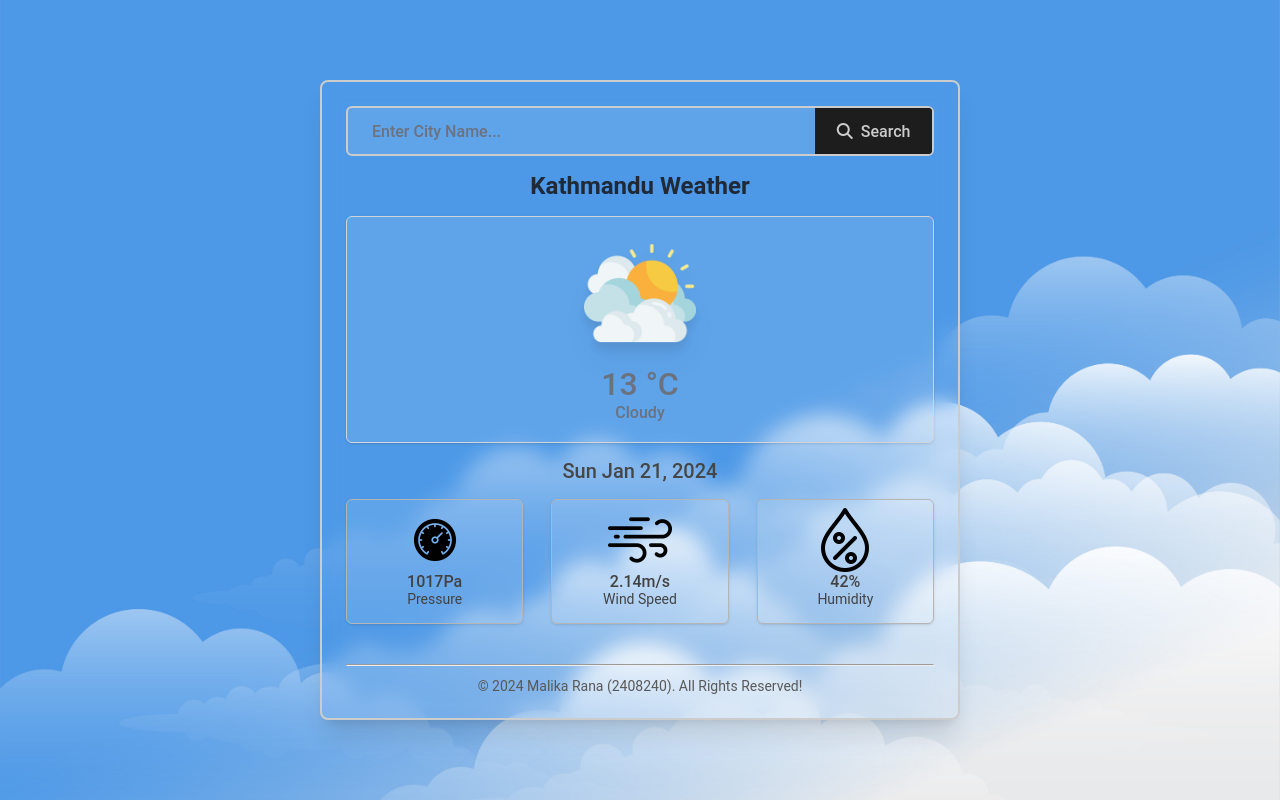
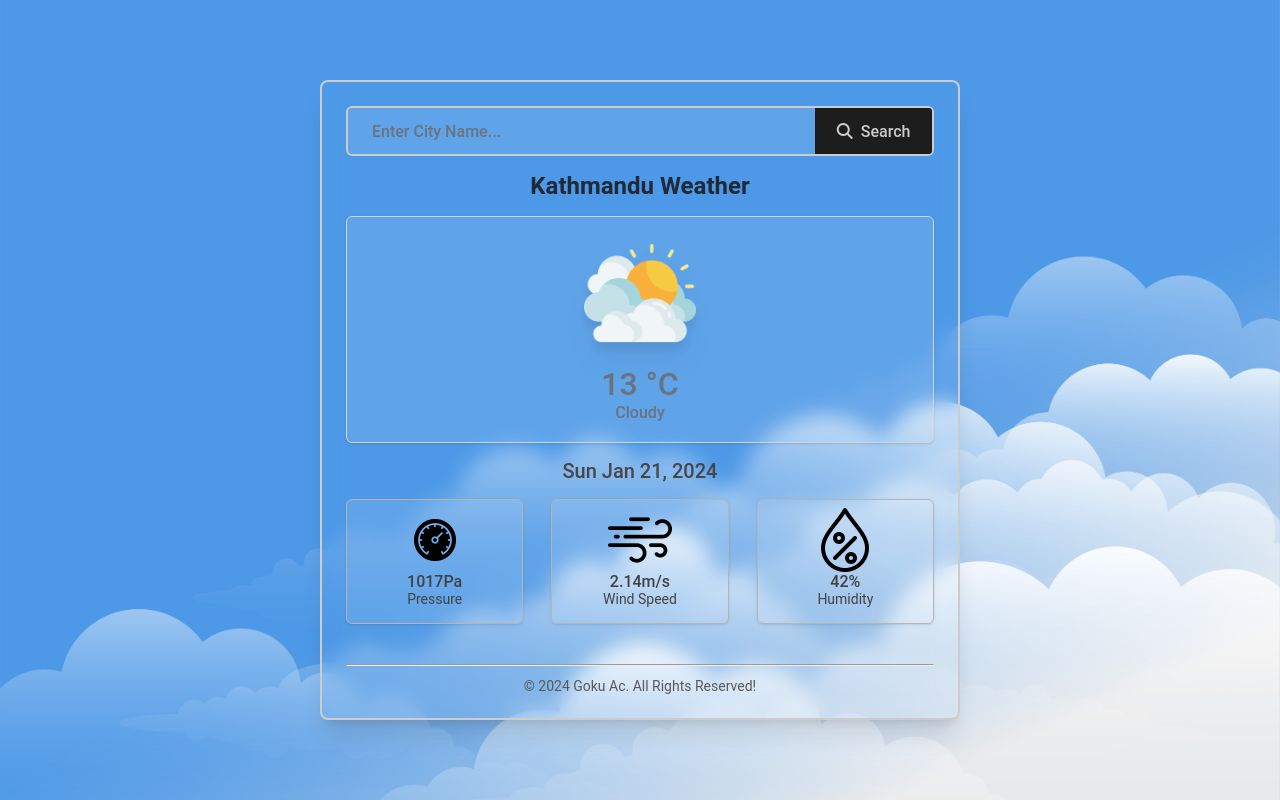
Before and after one commit to gokarna123-goku/glassmorphism-weather-ui, a plain HTML site: page index.html in a window 1280 px wide. Drawn offline with Linux system fonts and the light colour scheme.

Commit message:
Update index.html

```diff
--- a/index.html
+++ b/index.html
@@ -52,7 +52,7 @@
         </div>
         <hr />
         <div class="copyright">
-          &copy; 2024 Malika Rana (2408240). All Rights Reserved!
+          &copy; 2024 Goku Ac. All Rights Reserved!
         </div>
       </div>
     </div>
```
